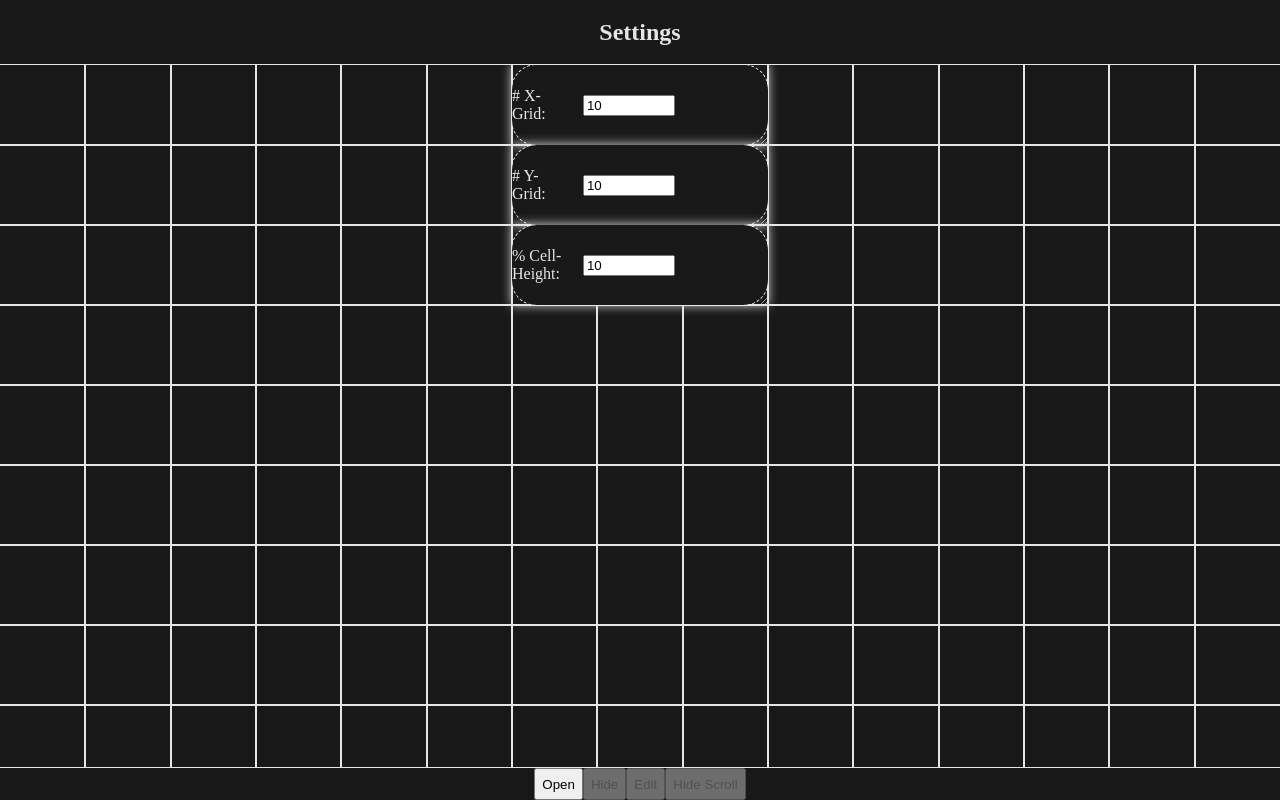
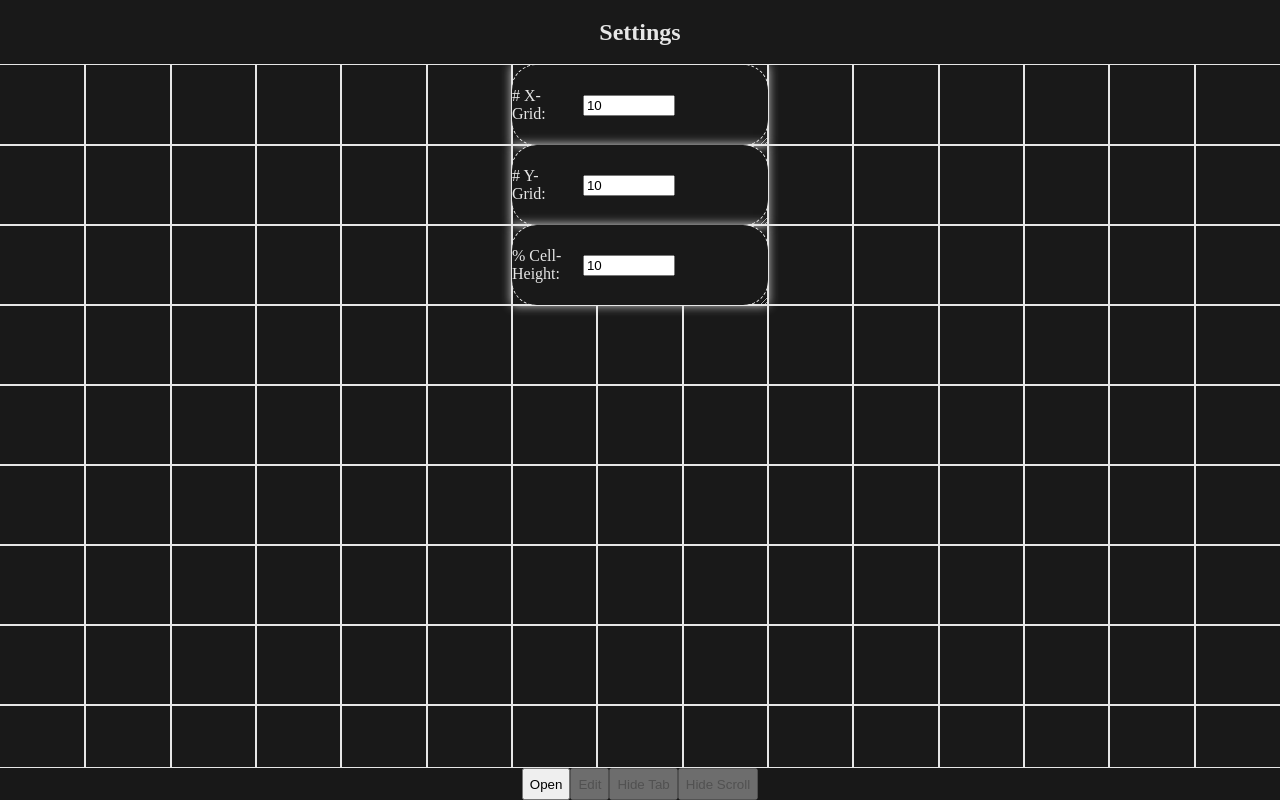
Before and after one commit to ormizj/framespace, a Nuxt app: page / in a window 1280 px wide. Built offline with nearby package versions, Linux system fonts and the light colour scheme; grey boxes are pictures that could not be loaded.

Commit message:
tab clarification

```diff
--- a/components/frame-space.vue
+++ b/components/frame-space.vue
@@ -62,11 +62,11 @@ watch(isOpen, (newValue) => {
         <button @click="isOpen = !isOpen">
           {{ isOpen ? 'Close' : 'Open' }}
         </button>
-        <button @click="handleHideClick" :disabled="!isOpened">
-          Hide
-        </button>
         <button @click="editMode = !editMode" :disabled="!isOpened">
           {{ editMode ? 'View' : 'Edit' }}
+        </button>
+        <button @click="handleHideClick" :disabled="!isOpened">
+          Hide Tab
         </button>
         <button @click="hideScroll = !hideScroll" :disabled="!isOpened">
           {{ hideScroll ? 'Show Scroll' : 'Hide Scroll' }}
```
